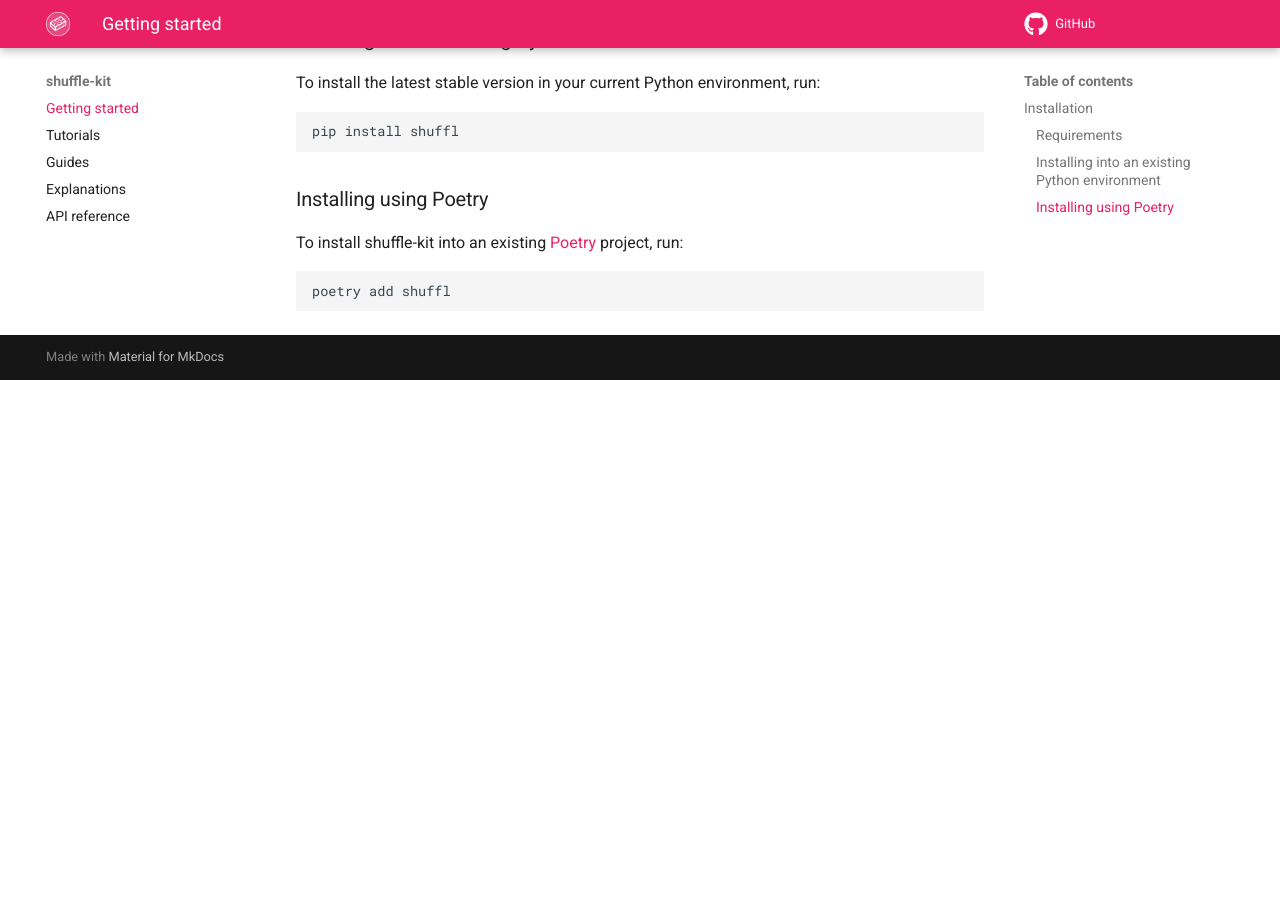
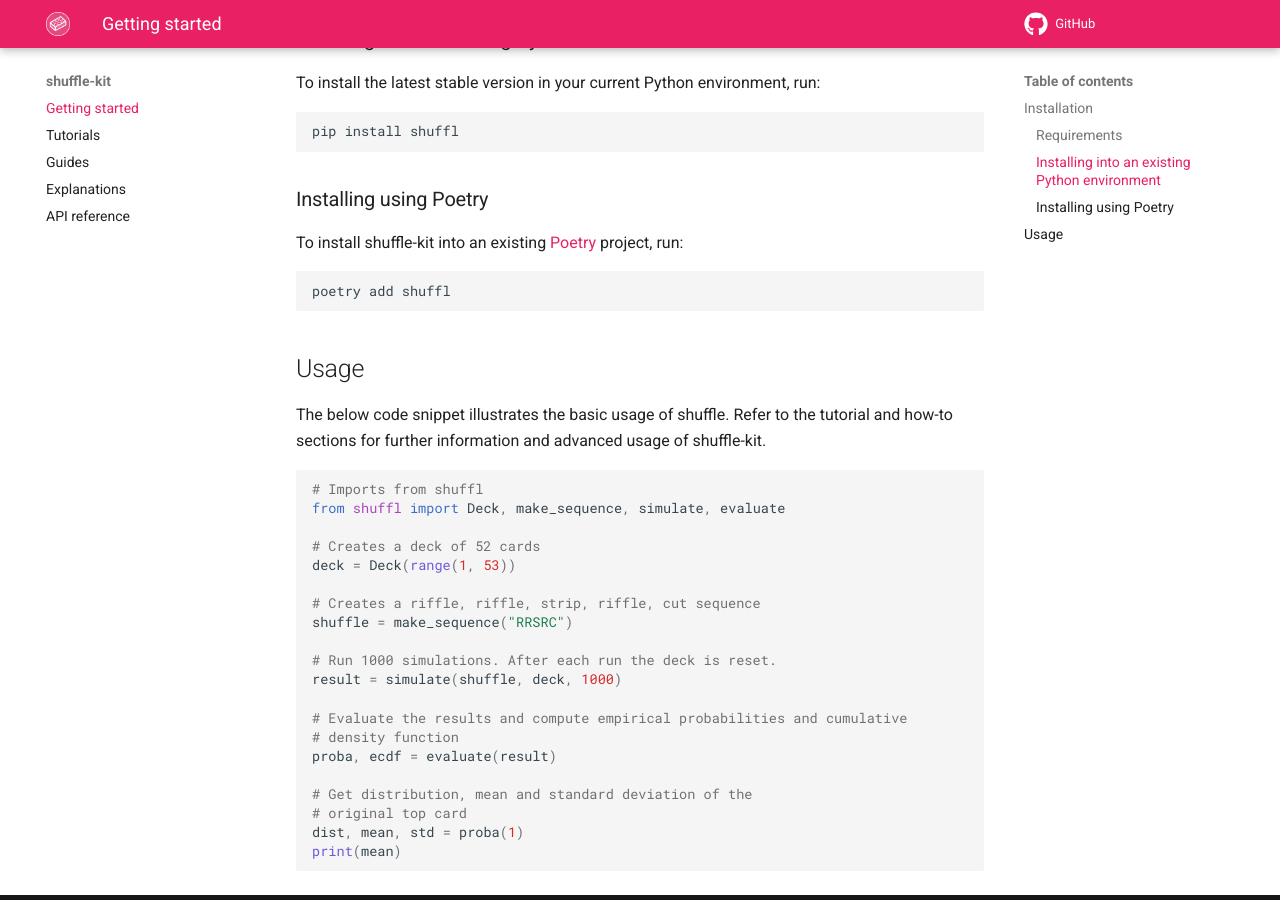
Before and after one commit to jmssnr/shuffle-kit, an MkDocs documentation site: the page built from docs/index.md, in a window 1280 px wide and 900 px high, scrolled down 980 px. Built offline with MkDocs 1.6.1 and Material for MkDocs 9.7.7, drawn with Linux system fonts in a browser that asks for light colours; comment, search, counter and statistics services are not loaded; before the commit the page ends 1360 px from its top, so only the background shows below that.

Commit message:
docs: adds basic usage example to getting started section of docs

````diff
--- a/docs/index.md
+++ b/docs/index.md
@@ -42,3 +42,30 @@
 ```
 poetry add shuffl
 ```
+
+## Usage
+
+The below code snippet illustrates the basic usage of shuffle. Refer to the tutorial and how-to sections for further information and advanced usage of shuffle-kit.
+
+```py
+# Imports from shuffl
+from shuffl import Deck, make_sequence, simulate, evaluate
+
+# Creates a deck of 52 cards
+deck = Deck(range(1, 53))
+
+# Creates a riffle, riffle, strip, riffle, cut sequence
+shuffle = make_sequence("RRSRC")
+
+# Run 1000 simulations. After each run the deck is reset.
+result = simulate(shuffle, deck, 1000)
+
+# Evaluate the results and compute empirical probabilities and cumulative
+# density function
+proba, ecdf = evaluate(result)
+
+# Get distribution, mean and standard deviation of the
+# original top card
+dist, mean, std = proba(1)
+print(mean)
+```
````
